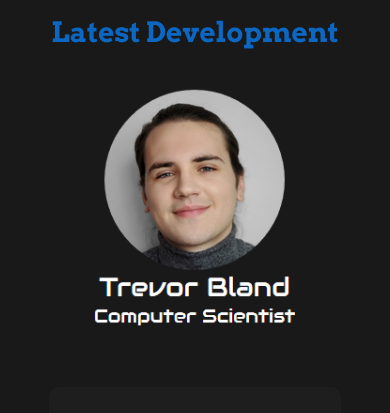
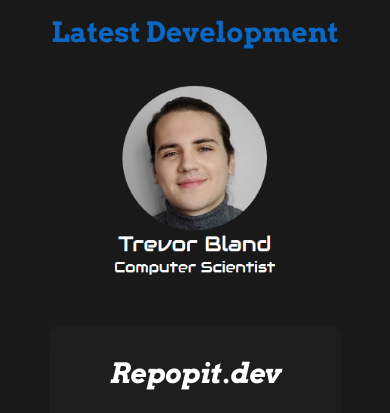
Before and after one commit to trebland/portfolio-web, a React (Create React App) app in the folder client/: page / in a window 390 px wide. Shown: the part 816-1229 px from the top of the page. Built offline with nearby package versions, Linux system fonts and the light colour scheme.

Commit message:
Second Plausible Fix.
Readjust image exif data to keep it upright and modified height to be a minimum of 100vh in an attempt to rectify the mobile issues on Firefox.

```diff
--- a/client/src/App.css
+++ b/client/src/App.css
@@ -222,7 +222,7 @@ button {
 }
 
 .full-height {
-  height: 100vh;
+  min-height: 100vh;
 }
 
 .header {
--- a/client/src/components/mobile/main-content/About.js
+++ b/client/src/components/mobile/main-content/About.js
@@ -1,6 +1,6 @@
 import React from 'react';
 import { Grid } from '@material-ui/core';
-import AboutCover from 'images/profile-photo.jpg';
+import AboutCover from 'images/profile-photo.png';
 import { SectionContainer } from '../sub-components/index.js';
 
 const imageStyles = {
--- a/client/src/components/mobile/sub-components/SectionItem.js
+++ b/client/src/components/mobile/sub-components/SectionItem.js
@@ -3,8 +3,7 @@ import { Grid } from '@material-ui/core';
 
 const imageStyles = {
     coverStyle: {
-      // Left-Image
-      maxWidth: '100%',
+      maxWidth: '80%',
       maxHeight: '50vh',
       borderRadius: '20px',
     },
--- a/client/src/components/standard/main-content/About.js
+++ b/client/src/components/standard/main-content/About.js
@@ -1,6 +1,6 @@
 import React from 'react';
 import { Grid } from '@material-ui/core';
-import AboutCover from 'images/profile-photo.jpg';
+import AboutCover from 'images/profile-photo.png';
 import { SectionContainer } from '../sub-components/index.js';
 
 const imageStyles = {
```
Also changed, not shown: 1 other file (tests, documents, lock files or other folders).
